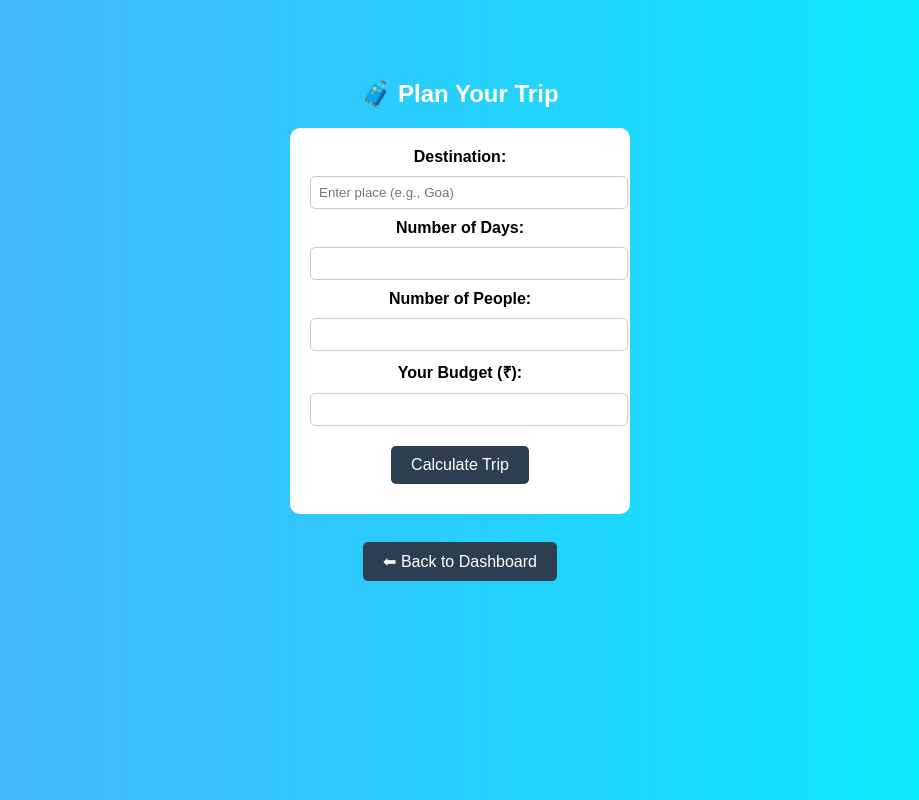
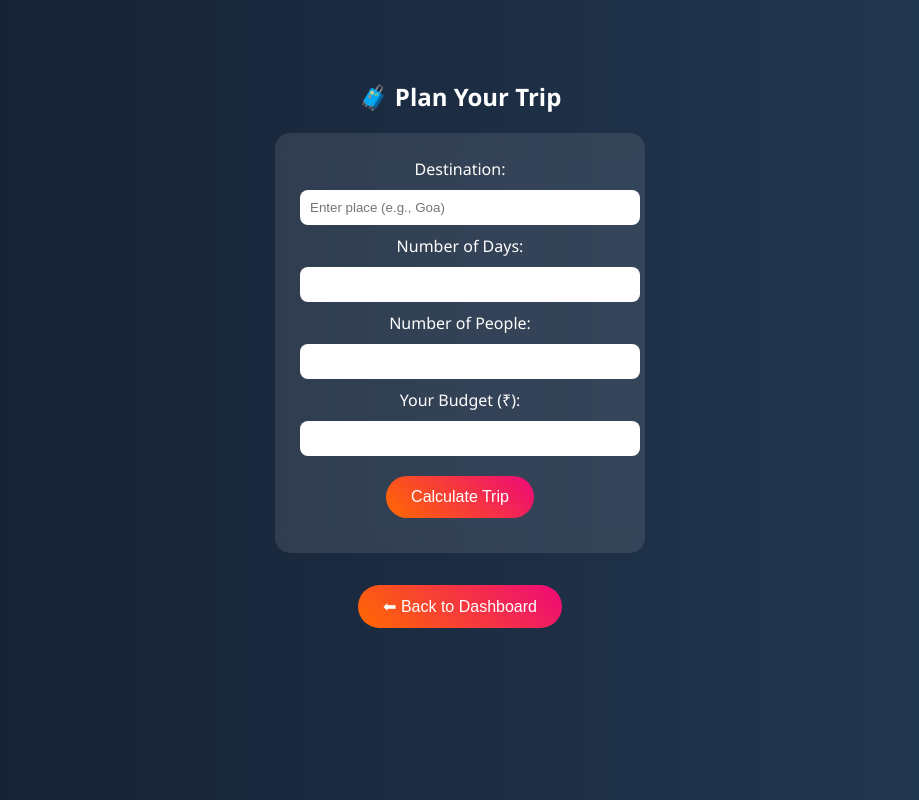
Before and after one commit to maheshvinay1976-web/travelmate-planner, a Flask app: page /planner in a window 1280 px wide. Shown: the whole page, without its empty margins (180-1099 px from the left). Run offline with Flask 3, Linux system fonts and the light colour scheme; the visitor is signed in with stand-in values (Sample User, id 1).

Commit message:
Update style.css

```diff
--- a/static/style.css
+++ b/static/style.css
@@ -1,99 +1,105 @@
-/* General Page Styling */
+/* Background */
 body {
-    font-family: Arial, sans-serif;
+    font-family: 'Segoe UI', sans-serif;
     margin: 0;
     padding: 0;
-    text-align: center;
-    background: linear-gradient(to right, #4facfe, #00f2fe);
+    background: linear-gradient(to right, #141e30, #243b55);
     color: white;
 }
 
-/* Container */
+/* Center Container */
 .container {
+    text-align: center;
     margin-top: 80px;
 }
 
 /* Headings */
-h1, h2 {
+h1 {
+    font-size: 40px;
+    margin-bottom: 10px;
+}
+
+h2 {
     margin-bottom: 20px;
 }
 
 /* Buttons */
 button {
-    padding: 10px 20px;
+    padding: 12px 25px;
     margin: 10px;
     border: none;
-    background: #2c3e50;
+    background: linear-gradient(45deg, #ff6a00, #ee0979);
     color: white;
     cursor: pointer;
-    border-radius: 5px;
+    border-radius: 25px;
     font-size: 16px;
+    transition: 0.3s;
 }
 
 button:hover {
-    background: #1a252f;
+    transform: scale(1.05);
+    box-shadow: 0 0 10px rgba(255,255,255,0.5);
 }
 
 /* Form Box */
 .form-box {
-    background: white;
-    padding: 20px;
+    background: rgba(255, 255, 255, 0.1);
+    padding: 25px;
     margin: auto;
-    width: 300px;
-    border-radius: 10px;
-    color: black;
+    width: 320px;
+    border-radius: 15px;
+    backdrop-filter: blur(10px);
 }
 
-/* Input Fields */
+/* Inputs */
 input {
     width: 100%;
-    padding: 8px;
+    padding: 10px;
     margin: 10px 0;
-    border-radius: 5px;
-    border: 1px solid #ccc;
-}
-
-/* Labels */
-label {
-    font-weight: bold;
+    border-radius: 8px;
+    border: none;
+    outline: none;
 }
 
 /* Result Box */
 .result-box {
-    background: white;
-    padding: 20px;
-    width: 300px;
+    background: rgba(255, 255, 255, 0.1);
+    padding: 25px;
+    width: 320px;
     margin: auto;
-    border-radius: 10px;
-    color: black;
+    border-radius: 15px;
+    backdrop-filter: blur(10px);
 }
 
-/* Success & Warning */
+/* Status Colors */
 .success {
-    color: green;
+    color: #00ffcc;
     font-weight: bold;
 }
 
 .warning {
-    color: red;
+    color: #ff4d4d;
     font-weight: bold;
 }
 
-/* Table (Dashboard) */
+/* Table */
 table {
     margin: auto;
     border-collapse: collapse;
-    width: 70%;
-    background: white;
-    color: black;
+    width: 80%;
+    background: rgba(255,255,255,0.1);
+    border-radius: 10px;
+    overflow: hidden;
 }
 
 th, td {
-    padding: 10px;
-    border: 1px solid #ddd;
+    padding: 12px;
 }
 
 th {
-    background: #2c3e50;
-    color: white;
+    background: #ff6a00;
 }
+
+tr:hover {
+    background: rgba(255,255,255,0.2);
+}
```
